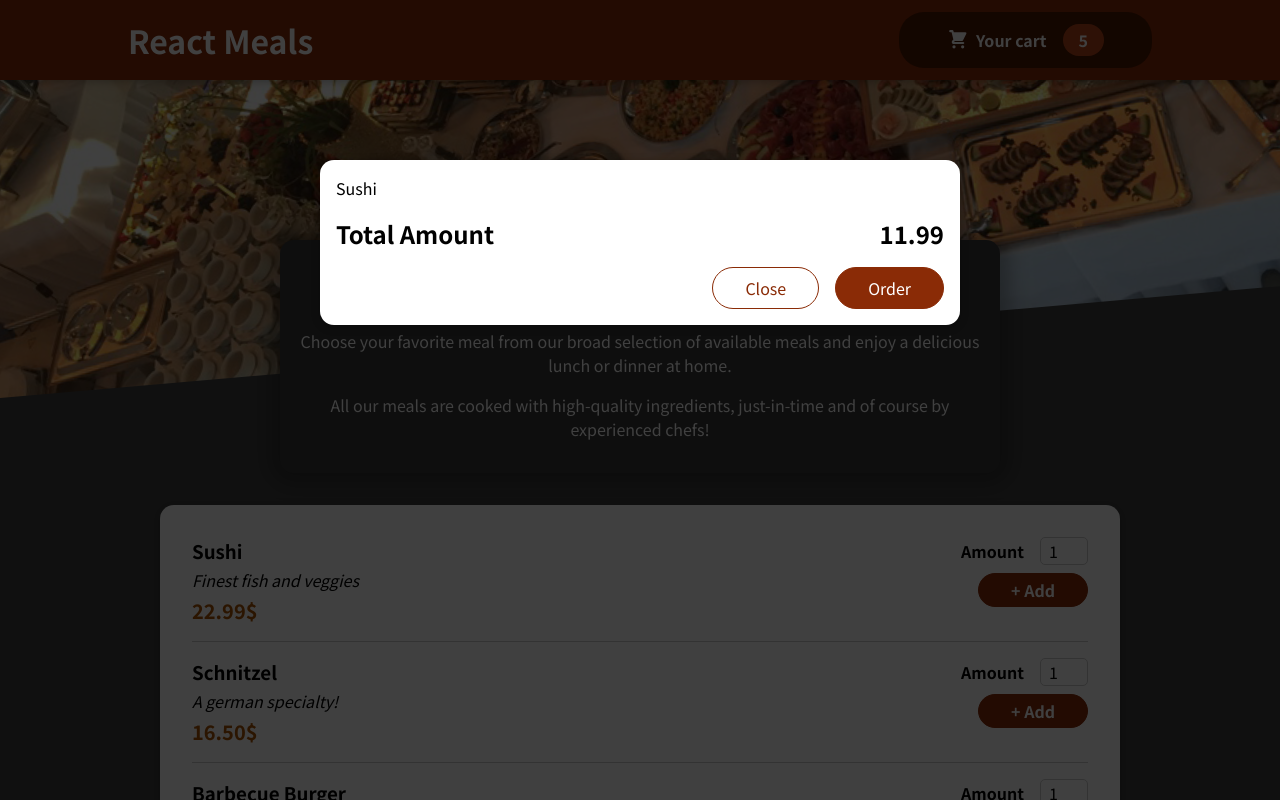
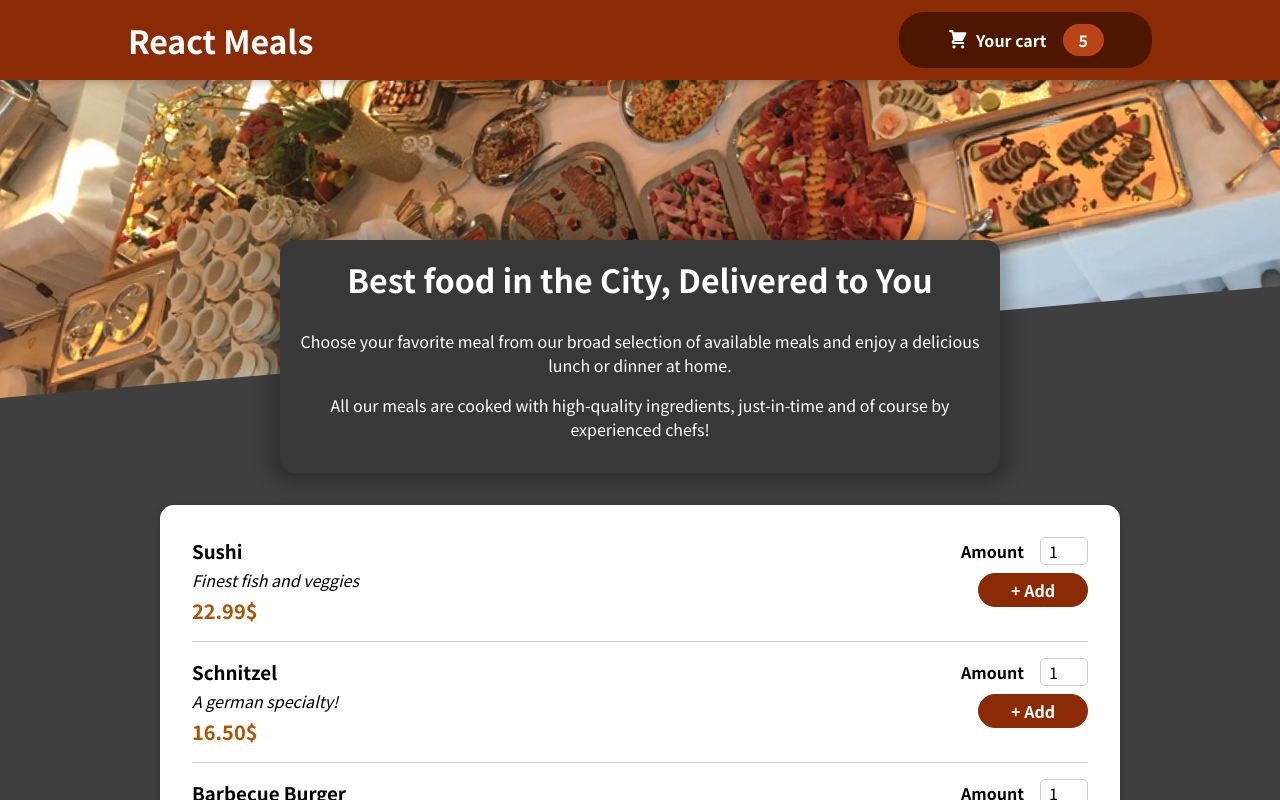
Before and after one commit to cvetanovv/food-order-app, a React (Create React App) app: page / in a window 1280 px wide. Shown: the top 800 px of the page. Built offline with nearby package versions, Linux system fonts and the light colour scheme.

Commit message:
Add open and close functionality on Cart

```diff
--- a/src/App.js
+++ b/src/App.js
@@ -1,12 +1,24 @@
+import { useState } from "react";
+
 import Header from "./components/Layout/Header";
 import Meals from "./components/Meals/Meals";
 import Cart from "./components/Cart/Cart";
 
 function App() {
+    const [cartIsShown, setCartIsShown] = useState(false)
+
+    const showCartHandler = () => {
+        setCartIsShown(true);
+    }
+
+    const hideCartHandler = () => {
+        setCartIsShown(false);
+    }
+
     return (
         <>
-            <Cart />
-            <Header />
+            {cartIsShown && <Cart onClose={hideCartHandler}/>}
+            <Header onShowCart={showCartHandler}/>
             <main>
                 <Meals />
             </main>
--- a/src/components/Cart/Cart.js
+++ b/src/components/Cart/Cart.js
@@ -8,14 +8,14 @@
     ].map((item) => <li>{item.name}</li>)}</ul>;
 
     return (
-        <Modal>
+        <Modal onClose={props.onClose}>
             {dummyCartItem}
             <div className={classes.total}>
                 <span>Total Amount</span>
                 <span>11.99</span>
             </div>
             <div className={classes.actions}>
-                <button className={classes['button--alt']}>Close</button>
+                <button className={classes['button--alt']} onClick={props.onClose}>Close</button>
                 <button className={classes.button}>Order</button>
             </div>
         </Modal>
--- a/src/components/Layout/Header.js
+++ b/src/components/Layout/Header.js
@@ -11,7 +11,7 @@
         <>
             <header className={classes.header}>
                 <h1>React Meals</h1>
-                <HeaderCartButton />
+                <HeaderCartButton onClickCart={props.onShowCart}/>
             </header>
             <div className={classes["main-image"]}>
                 <img src={mealsImg} alt="Meals image" />
--- a/src/components/Layout/HeaderCartButton.js
+++ b/src/components/Layout/HeaderCartButton.js
@@ -5,7 +5,7 @@
 
 const HeaderCartButton = (props) => {
     return (
-        <button className={classes.button}>
+        <button className={classes.button} onClick={props.onClickCart}>
             <span className={classes.icon}>
                 <CartIcon />
             </span>
--- a/src/components/UI/Modal/Backdrop.js
+++ b/src/components/UI/Modal/Backdrop.js
@@ -2,7 +2,7 @@
 
 const Backdrop = props => {
     return (
-        <div className={classes.backdrop} />
+        <div className={classes.backdrop} onClick={props.onClose}/>
     )
 }
 
--- a/src/components/UI/Modal/Modal.js
+++ b/src/components/UI/Modal/Modal.js
@@ -10,10 +10,10 @@
 const Modal = (props) => {
     return (
         <>
-            {ReactDOM.createPortal(<Backdrop />, portalElement)}
+            {ReactDOM.createPortal(<Backdrop onClose={props.onClose}/>, portalElement)}
             {ReactDOM.createPortal(<ModalOverlay>{props.children}</ModalOverlay>, portalElement)}
         </>
     )
 }
 
-export default Modal
+export default Modal;
```
